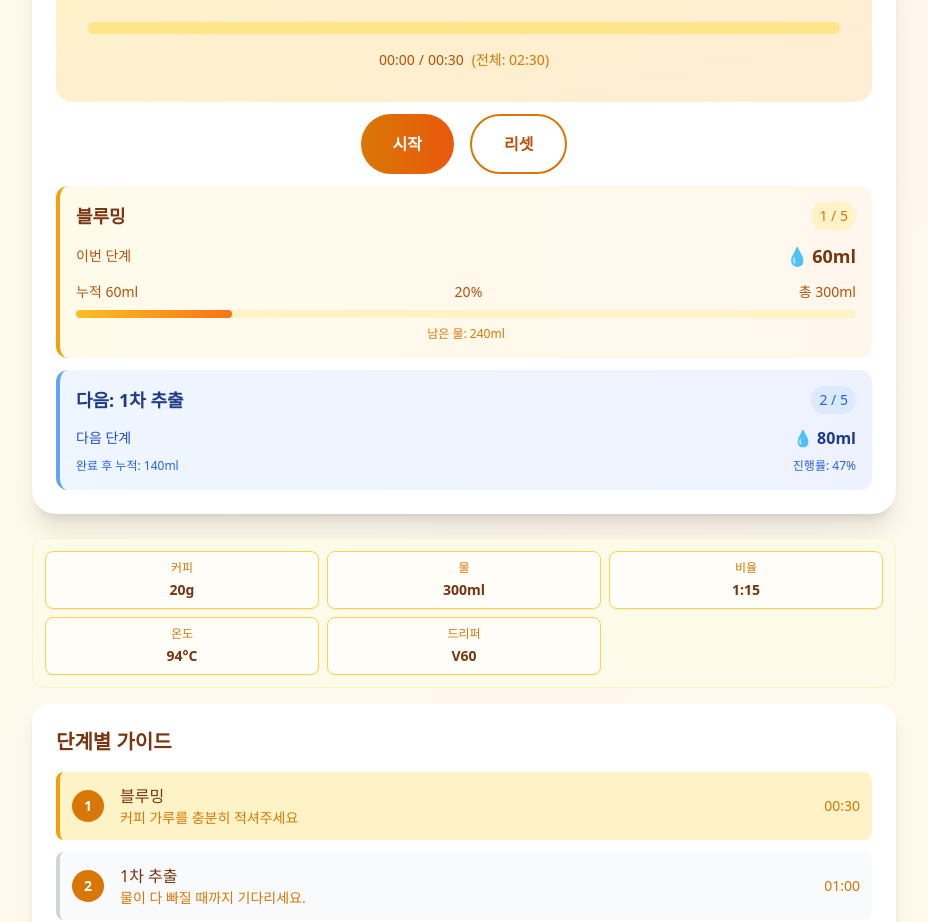
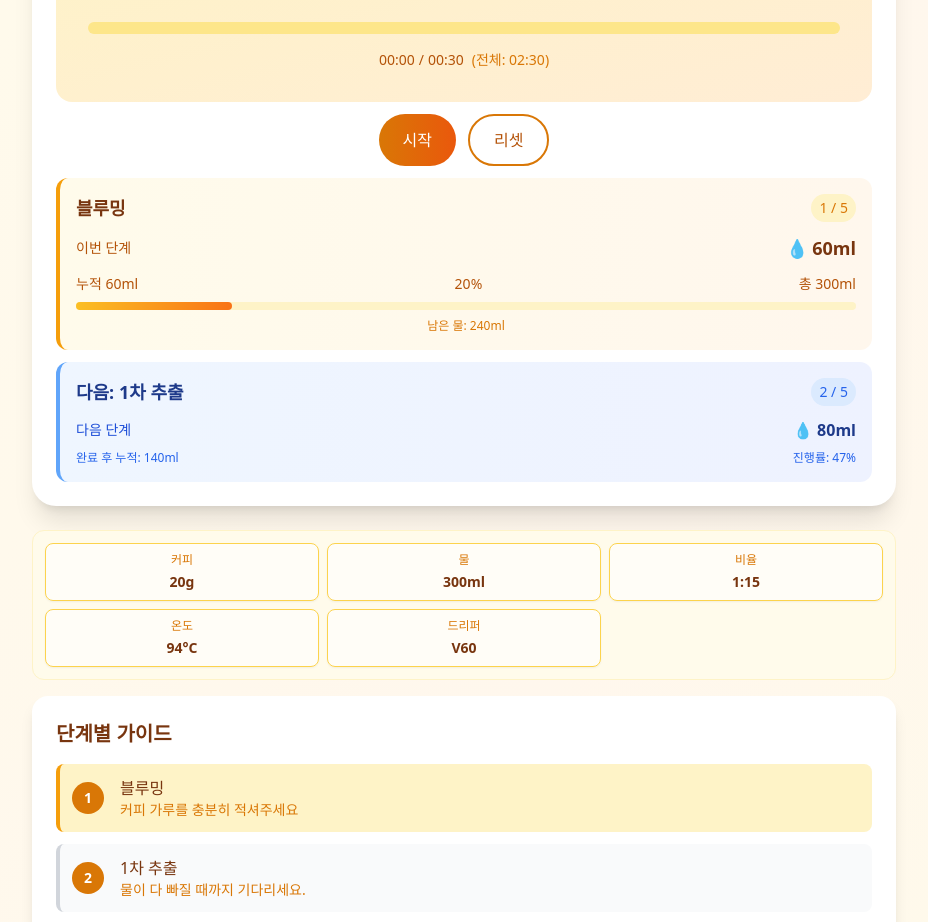
Before and after one commit to minseok1109/coffimer, a Next.js app: page /recipe/1 in a window 1280 px wide. Shown: the part 195-1117 px from the top of the page, without its empty margins (176-1104 px from the left). Built offline with nearby package versions, Linux system fonts and the light colour scheme.

Commit message:
feat: StepsOverview 및 TimerControls 컴포넌트 개선 - StepTime 컴포넌트 제거 및 TimerControls의 버튼 스타일 조정

```diff
--- a/app/recipe/[id]/components/StepsOverview.tsx
+++ b/app/recipe/[id]/components/StepsOverview.tsx
@@ -1,7 +1,6 @@
 'use client';
 
 import { RecipeStep } from '@/lib/recipes';
-import { formatTime } from '../utils/time';
 
 interface StepsOverviewProps {
     steps: RecipeStep[];
@@ -47,7 +46,6 @@ function StepItem({
         <div className={`flex items-center p-3 rounded-lg transition-colors ${stepStyle}`}>
             <StepNumber number={stepNumber} />
             <StepDetails step={step} />
-            <StepTime time={step.time} />
         </div>
     );
 }
@@ -79,12 +77,3 @@ function StepDetails({ step }: { step: RecipeStep }) {
         </div>
     );
 }
-
-// 단계 시간 컴포넌트
-function StepTime({ time }: { time: number }) {
-    return (
-        <div className="text-sm text-amber-600">
-            {formatTime(time)}
-        </div>
-    );
-}
--- a/app/recipe/[id]/components/TimerControls.tsx
+++ b/app/recipe/[id]/components/TimerControls.tsx
@@ -8,7 +8,7 @@ interface TimerControlsProps {
 
 export default function TimerControls({ isRunning, onToggle, onReset }: TimerControlsProps) {
     return (
-        <div className="flex justify-center space-x-4">
+        <div className="flex justify-center space-x-3">
             <StartPauseButton isRunning={isRunning} onClick={onToggle} />
             <ResetButton onClick={onReset} />
         </div>
@@ -26,7 +26,7 @@ function StartPauseButton({ isRunning, onClick }: { isRunning: boolean; onClick:
     return (
         <button
             onClick={onClick}
-            className={`px-8 py-4 rounded-full font-semibold text-white transition-all transform hover:scale-105 ${buttonStyles}`}
+            className={`px-6 py-3 rounded-full font-medium text-white transition-all transform hover:scale-105 ${buttonStyles}`}
         >
             {buttonText}
         </button>
@@ -38,7 +38,7 @@ function ResetButton({ onClick }: { onClick: () => void }) {
     return (
         <button
             onClick={onClick}
-            className="px-8 py-4 border-2 border-amber-600 text-amber-700 rounded-full font-semibold hover:bg-amber-50 transition-colors"
+            className="px-6 py-3 border-2 border-amber-600 text-amber-700 rounded-full font-medium hover:bg-amber-50 transition-colors"
         >
             리셋
         </button>
```
